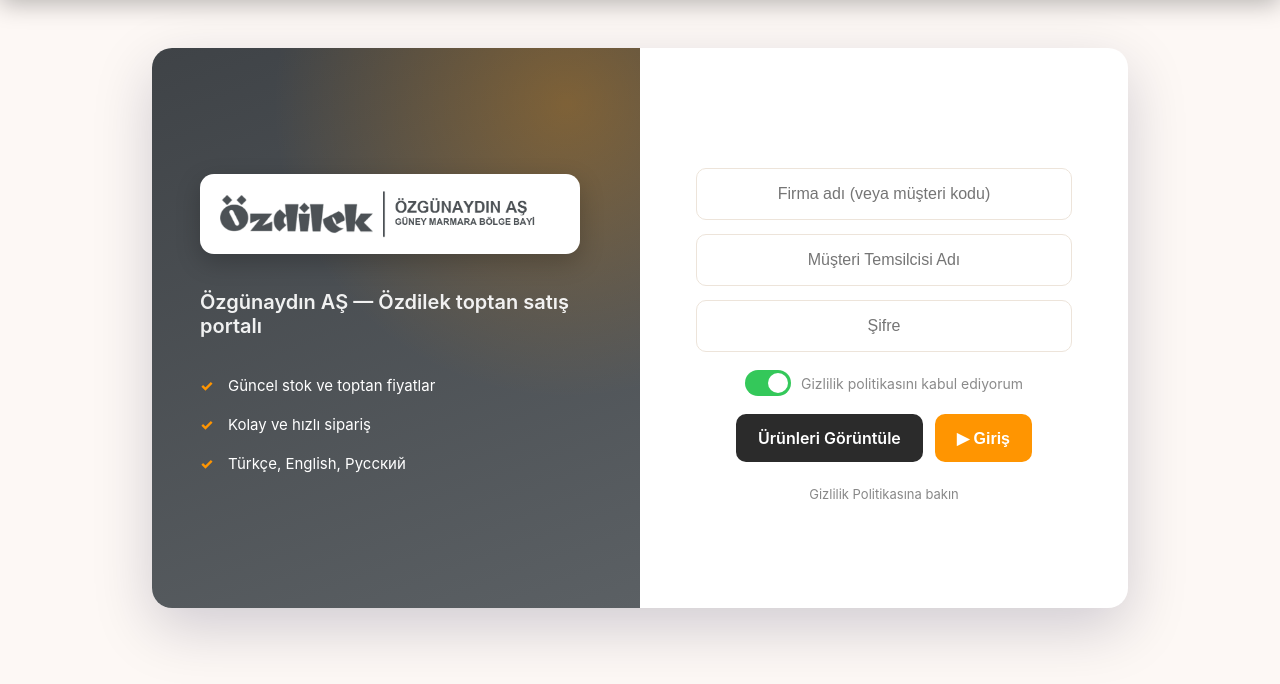
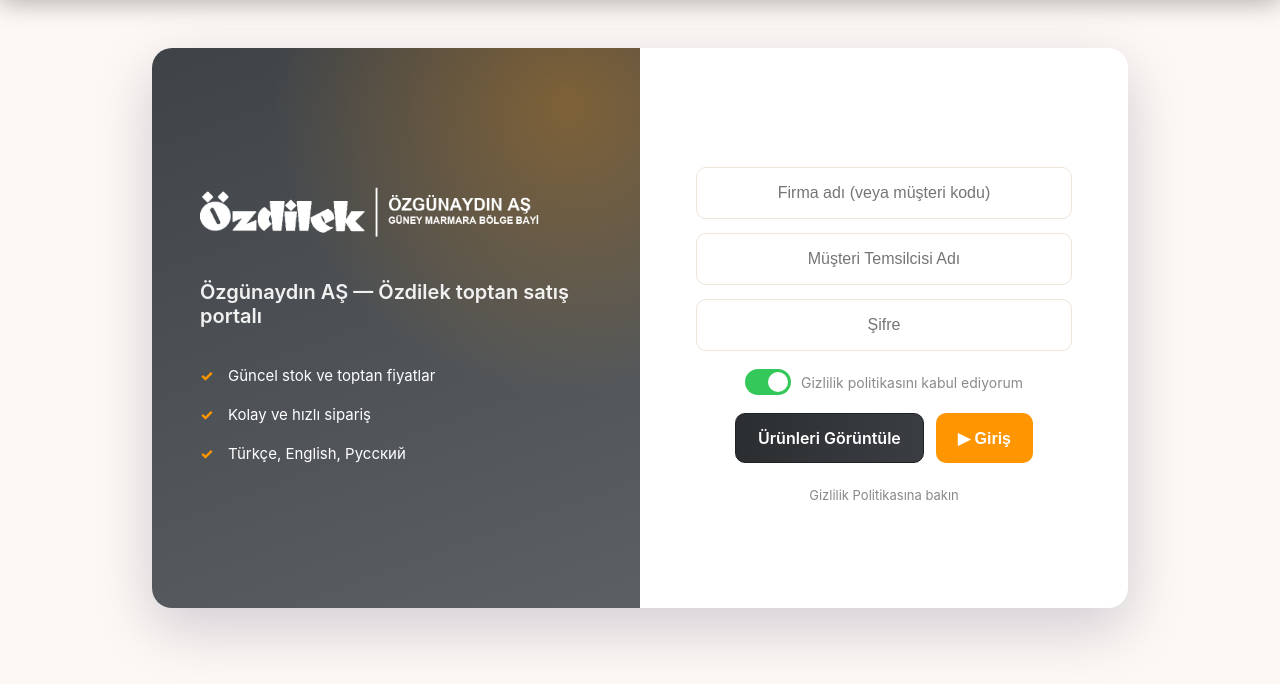
Before and after one commit to brakcinkl-cell/FlipAbit, a Flask app: page /giris in a window 1280 px wide. Shown: the part 68-752 px from the top of the page. Run offline with Flask 3, Linux system fonts and the light colour scheme.

Commit message:
Giriş paneli logosu ters + btn-navy üst çubuk renginde
Kullanıcı isteği 2026-10-20 (masaüstü).

Co-Authored-By: Claude Sonnet 5.5 <noreply@anthropic.com>

```diff
--- a/static/css/style.css
+++ b/static/css/style.css
@@ -541,3 +541,14 @@ table.siparis-tablosu th { background: var(--charcoal); color: #fff; }
     .dil-secici select { background: rgba(255,255,255,0.10); color: #fff; border-color: rgba(255,255,255,0.25); }
     .dil-secici select option { color: #111; }
 }
+
+/* Giriş paneli logosu ters (plakasız beyaz logo) + butonlar üst çubuk renginde (2026-10-20) */
+@media (min-width: 900px) {
+    .hero-logo { background: transparent; box-shadow: none; padding: 0; margin-bottom: 40px; }
+    .hero-logo img { height: 56px; filter: brightness(0) invert(1); }
+    .btn-navy {
+        background: linear-gradient(90deg, #2b2e31 0%, #3a3e42 100%);
+        color: #fff; border: 1px solid #1f2123;
+    }
+    .btn-navy:hover { background: linear-gradient(90deg, #34383b 0%, #454a4f 100%); }
+}
```
